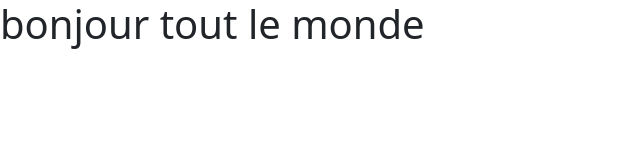
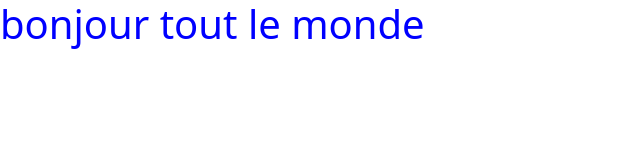
Before and after one commit to rollav/hello, a plain HTML site: page index.html in a window 1280 px wide. Shown: the whole page, without its empty margins (0-640 px from the left). Drawn offline with nearby package versions, Linux system fonts and the light colour scheme.

Commit message:
ajoute css

```diff
--- a/index.html
+++ b/index.html
@@ -6,7 +6,15 @@
          <meta name="viewport" content="width=device-width, initial-scale=1">
         <title></title>
         <link href="https://cdn.jsdelivr.net/npm/bootstrap@5.1.1/dist/css/bootstrap.min.css" rel="stylesheet" integrity="sha384-F3w7mX95PdgyTmZZMECAngseQB83DfGTowi0iMjiWaeVhAn4FJkqJByhZMI3AhiU" crossorigin="anonymous">
-        <link href="" type="text/css" rel="stylesheet">
+        <style>
+            body{
+                font-size: 20px;
+                color:blue;
+                font-weight: bold;
+
+            }
+
+        </style>
 
         </head>
 
```
